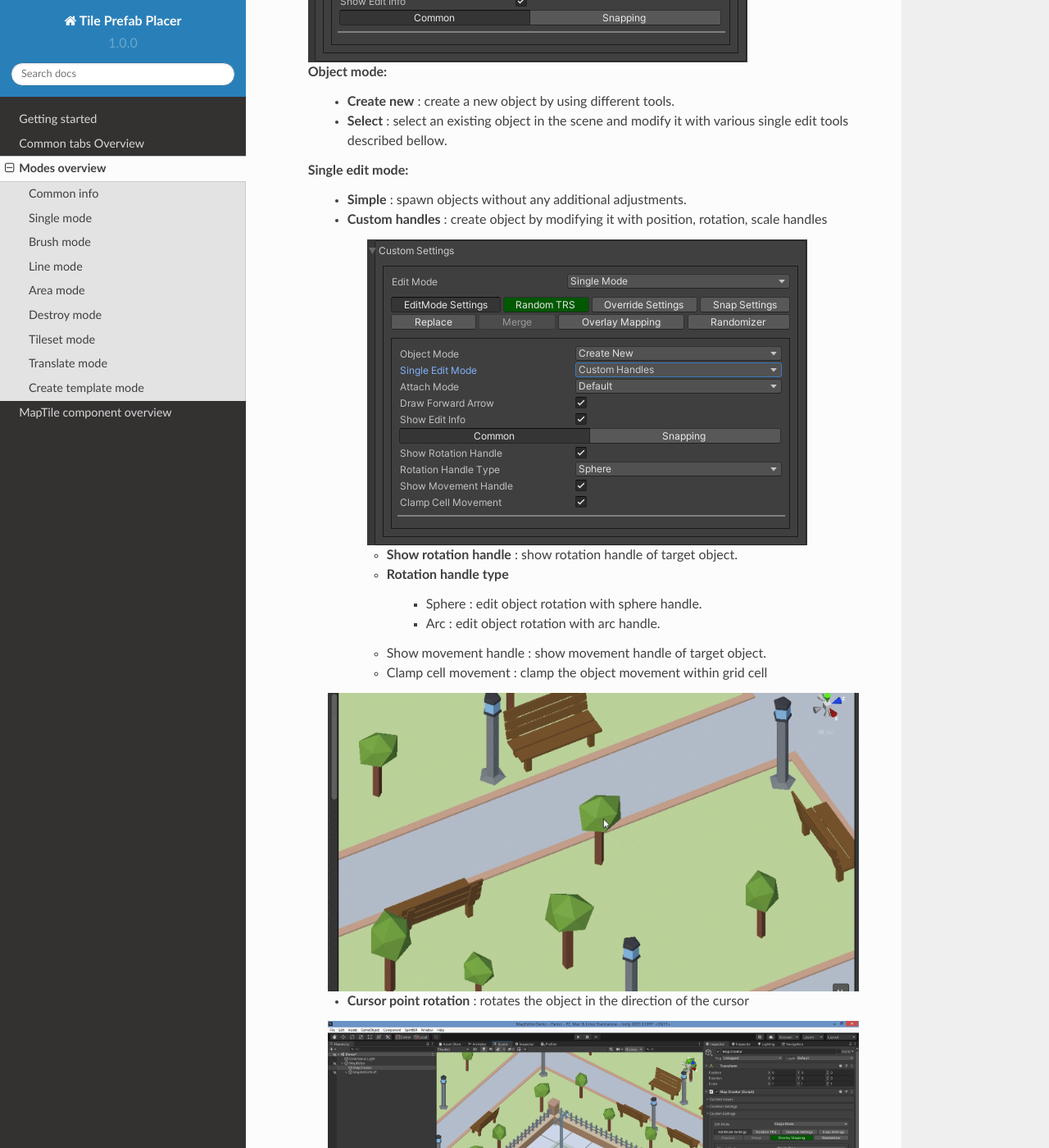
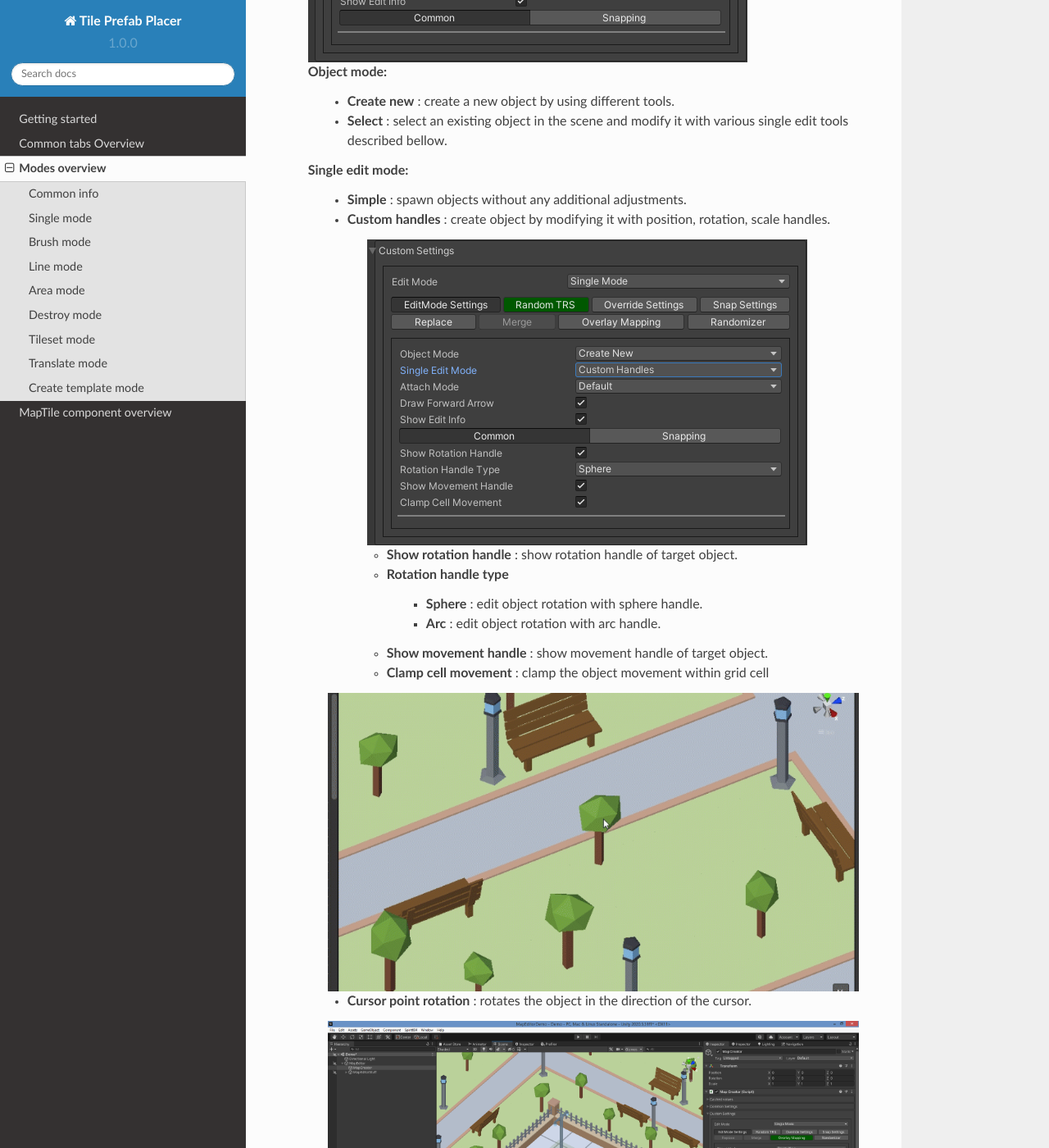
Before and after one commit to tawi1/Tile-Prefab-Placer, a Sphinx documentation site: the page built from docs/source/modes.rst, in a window 1280 px wide and 1400 px high, scrolled down 687 px. Shown: the whole window at 82% size. Built offline with Sphinx 7.4.7 and the Read the Docs theme 2.0.0, drawn with Linux system fonts in a browser that asks for light colours; some of the changed text lies outside the part shown.

Commit message:
Updated single mode info

```diff
--- a/docs/source/modes.rst
+++ b/docs/source/modes.rst
@@ -24,21 +24,21 @@
 	**Single edit mode:**
 		* **Simple** : spawn objects without any additional adjustments.
 
-		* **Custom handles** : create object by modifying it with position, rotation, scale handles
+		* **Custom handles** : create object by modifying it with position, rotation, scale handles.
 
 			.. image:: images/modes/SingleMode/SingleModeTab2.png
 
 			* **Show rotation handle** : show rotation handle of target object.
-			* Rotation handle type
-				* Sphere : edit object rotation with sphere handle.
-				* Arc : edit object rotation with arc handle.
-			* Show movement handle : show movement handle of target object.
-			* Clamp cell movement : clamp the object movement within grid cell
+			* **Rotation handle type**
+				* **Sphere** : edit object rotation with sphere handle.
+				* **Arc** : edit object rotation with arc handle.
+			* **Show movement handle** : show movement handle of target object.
+			* **Clamp cell movement** : clamp the object movement within grid cell
 
 		.. image:: images/modes/SingleMode/SelectEditAnim.gif
 
 
-		* **Cursor point rotation** : rotates the object in the direction of the cursor
+		* **Cursor point rotation** : rotates the object in the direction of the cursor.
 
 		.. image:: images/modes/SingleMode/SingleModeTab3.png
 		.. image:: images/modes/SingleMode/CursorPointAnim.gif
@@ -54,7 +54,7 @@
 		.. image:: images/modes/SingleMode/CustomPointRotationAnim.gif
 
 
-		* **Physics placing** : place objects using physics
+		* **Physics placing** : place objects using physics.
 
 		.. image:: images/modes/SingleMode/SingleModeTab5.png
 
```
Also changed, not shown: other parts of docs/source/modes.rst (+2 -2 lines).
